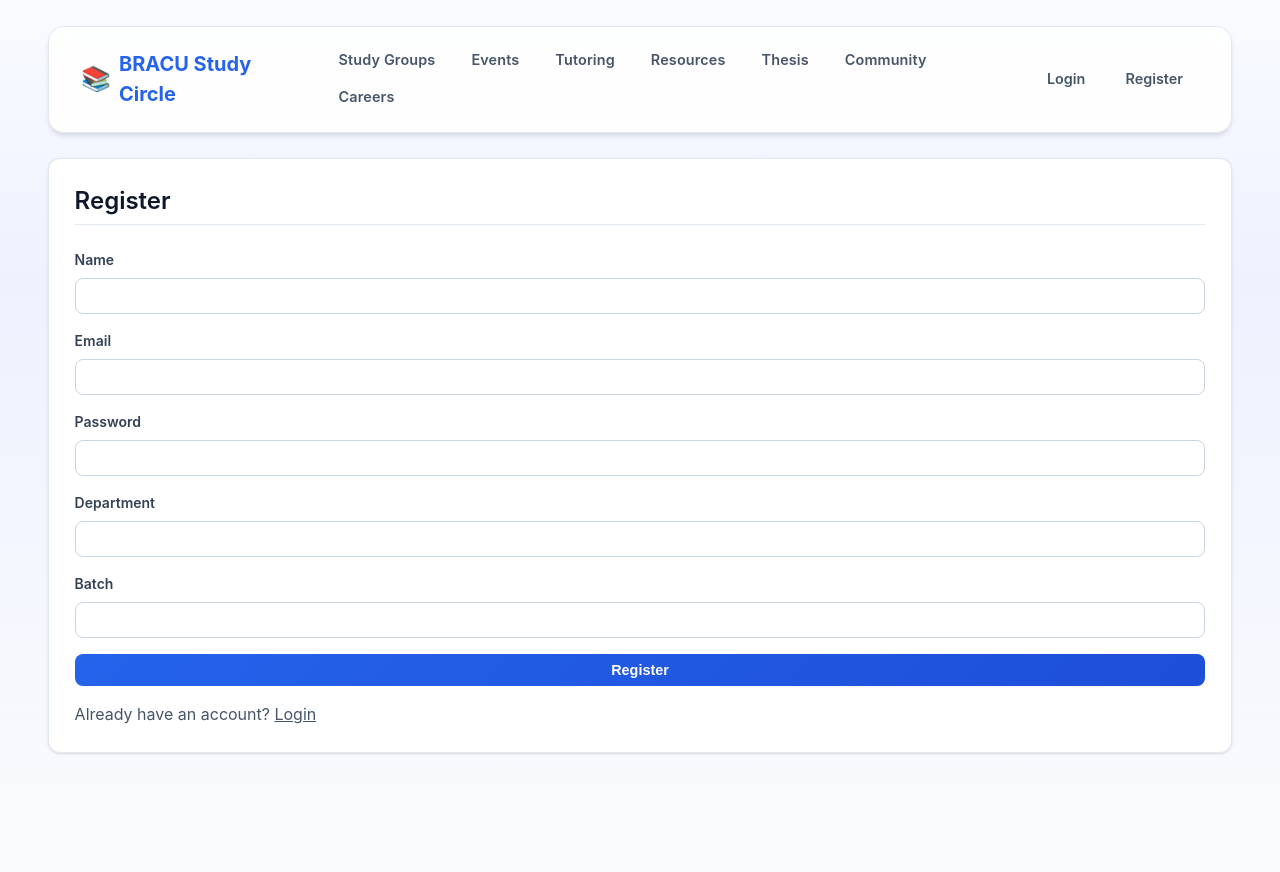
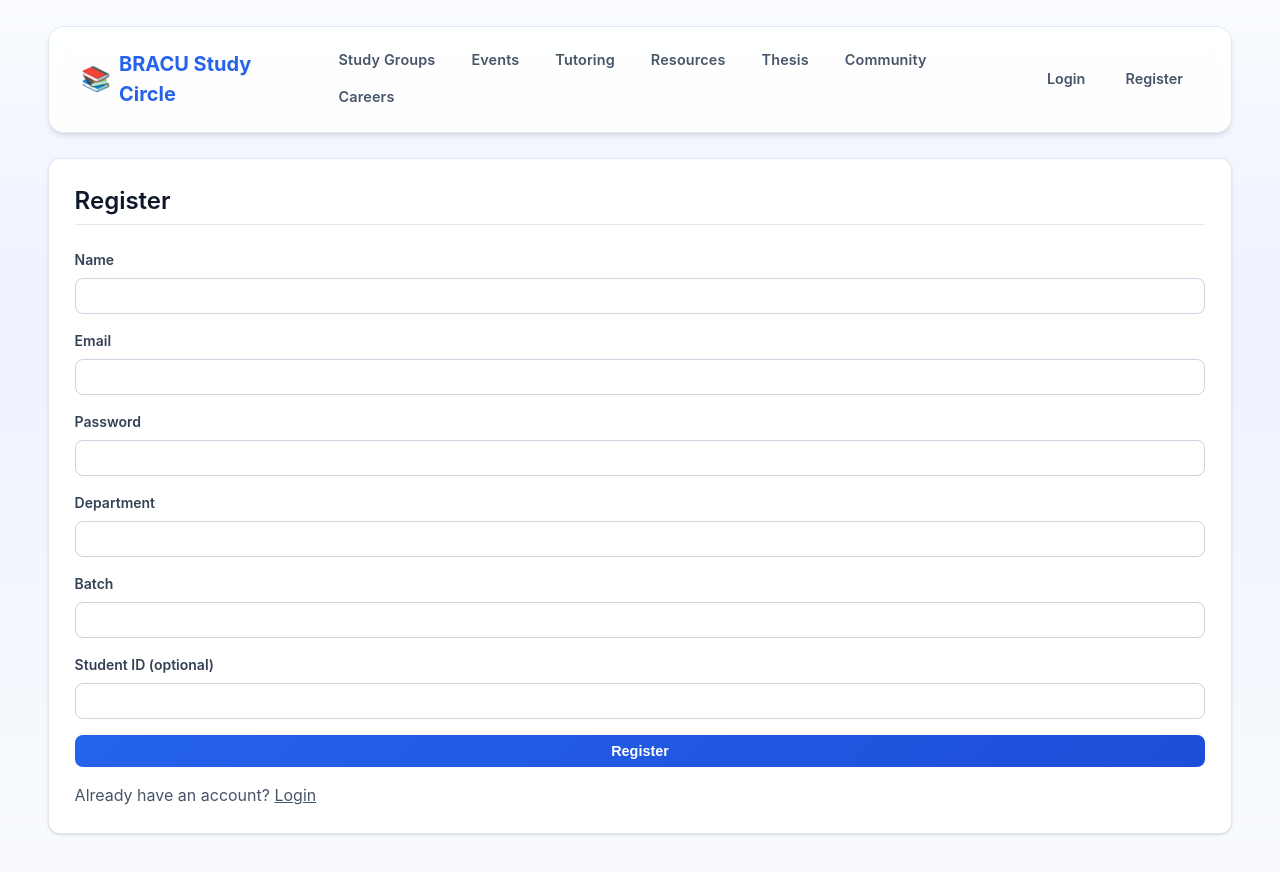
Before and after one commit to shahedkollol/CSE470-Project-BRACU-StudyCircle-, a React (Vite) app in the folder client/: page /register in a window 1280 px wide. Before the commit the page ends 800 px from the top, so only its background shows below. Built offline with nearby package versions, Linux system fonts and the light colour scheme; no server answers.

Commit message:
added the all file

```diff
--- a/client/src/pages/Register.jsx
+++ b/client/src/pages/Register.jsx
@@ -11,6 +11,7 @@ export default function Register() {
     password: "",
     department: "",
     batch: "",
+    studentId: "",
   });
   const [error, setError] = useState("");
   const [loading, setLoading] = useState(false);
@@ -56,6 +57,8 @@ export default function Register() {
         />
         <label>Batch</label>
         <input name="batch" value={form.batch} onChange={onChange} required />
+        <label>Student ID (optional)</label>
+        <input name="studentId" value={form.studentId} onChange={onChange} />
         <button type="submit" disabled={loading}>
           {loading ? "Registering..." : "Register"}
         </button>
```
Also changed, not shown: 1 other file (tests, documents, lock files or other folders).
